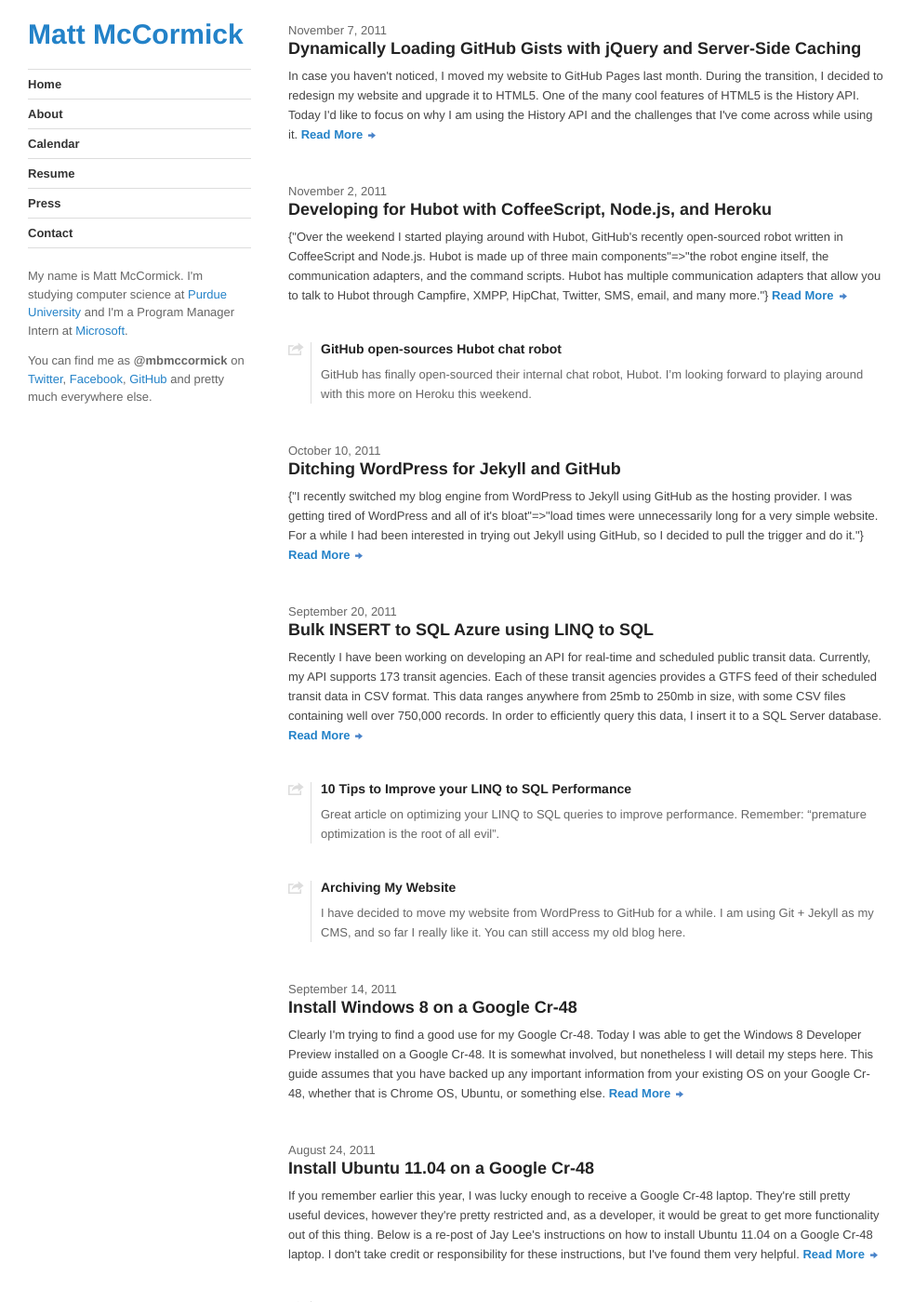
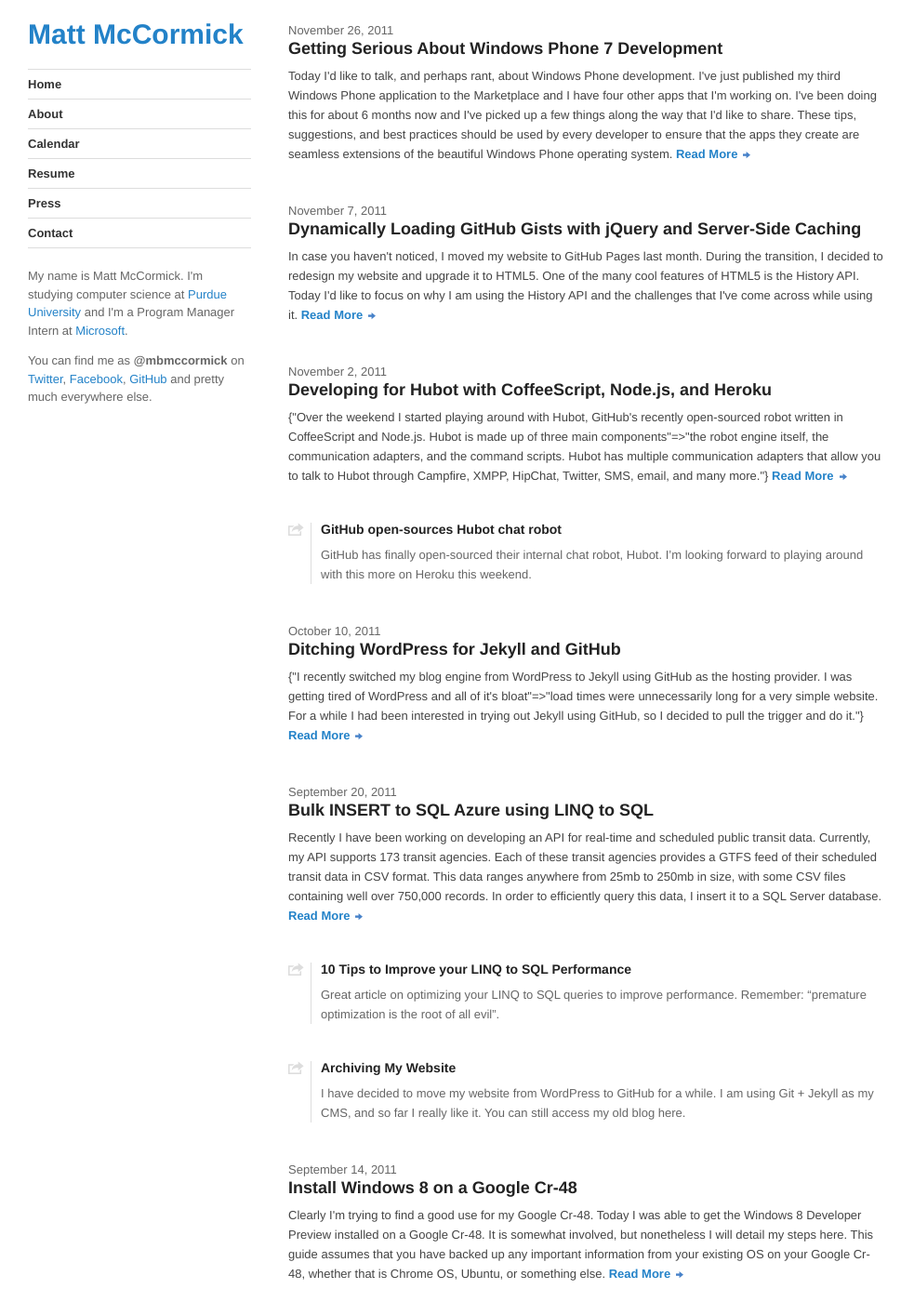
Before and after one commit to mbmccormick/mbmccormick.github.io, a Jekyll site: the page built from index.html, in a window 1280 px wide and 1400 px high. Shown: the whole window at 93% size, without its empty margins (0-983 px from the left). Built offline with Jekyll 4.4.1, drawn with Linux system fonts in a browser that asks for light colours; Markdown is read by kramdown in place of the engine named in the settings; the list of posts is cut into pages by our own code; some of the changed text lies outside the part shown.

Commit message:
Getting Serious About Windows Phone 7 Development

```diff
--- a/_posts/2011-11-26-getting-serious-about-windows-phone-7-development.md
+++ b/_posts/2011-11-26-getting-serious-about-windows-phone-7-development.md
@@ -1,10 +1,11 @@
 ---
 layout: post
-published: false
 title: Getting Serious About Windows Phone 7 Development
 excerpt:
-  Welcome to my home on the internet! I'll use this website as a place to share my thoughts, ideas, and projects. If you have some feedback for me, please get in touch!
+  Today I'd like to talk, and perhaps rant, about Windows Phone development. I've just published my third Windows Phone application to the Marketplace and I have four other apps that I'm working on. I've been doing this for about 6 months now and I've picked up a few things along the way that I'd like to share. These tips, suggestions, and best practices should be used by every developer to ensure that the apps they create are seamless extensions of the beautiful Windows Phone operating system.
 ---
+Today I'd like to talk, and perhaps rant, about Windows Phone development. I've just published my third Windows Phone application to the Marketplace and I have four other apps that I'm working on. I've been doing this for about 6 months now and I've picked up a few things along the way that I'd like to share. These tips, suggestions, and best practices should be used by every developer to ensure that the apps they create are seamless extensions of the beautiful Windows Phone operating system.
+
 ## Use the Silverlight Toolkit for Windows Phone, every damn day
 Windows Phone has a beautiful interface and the applications should be no different. The Silverlight Toolkit for Windows Phone has a lot of controls that the default Windows Phone libraries don't have. Download and install the latest releaase of the toolkit and add `xmlns:toolkit="clr-namespace:Microsoft.Phone.Controls;assembly=Microsoft.Phone.Controls.Toolkit"` to your page header to get started.
 
@@ -24,12 +25,12 @@
 ## Use the Phone Accent Brush where appropriate
 Windows Phone is about simplicity, and the simple Metro interface is what makes it beautiful. Users have the ability of choosing a theme and an accent color. All of the other applications on the phone make use of this accent color in some way and yours should be no different. Use your best judgement on how best to integrate this, obviously you don't want to barrade your user with the accent color. You can access this property in your XAML with `{StaticResource PhoneAccentBrush}` or in your code with `(SolidColorBrush)Resources["PhoneAccentBrush"]`.
 
-## Take Better Screenshots
+## Take better screenshots
 If you have a Windows Phone device to use during application testing, download and install Screen Capturer to your developer unlocked device. This app allows you to take screenshots on your phone using the camera button from inside of your application. The tool saves your screenshots to your Saved Pictures album and you can sync these to your computer with Zune. This tool will ensure that you're getting quality screenshots at the exact resolution needed for the Marketplace.
 
 If you don't have a Windows Phone device to test your application on, you'll need to use some sort of screen capture tool to grab screenshots of the emulator. When you do that, disable the Frame Rate Counter in the emulator. Unless you plan to show that Counter in your application, it shouldn't be in your screenshots.
 
-## Integrate with the Phone
+## Integrate with the phone
 If you're writing an app that could make use of another built-in function of the phone, then integrate it! Make use of the built-in Navigation services. Take pictures with the phone's Camera application. Allow phone numbers to be called with the Dialer. Allow the user to save contact information to their Contacts. Open links in the Web Browser. There's a ton of opportunities to integrate with the phone and your user's will have a more native experience when you do this.
 
 ## Release often, but not early
```
